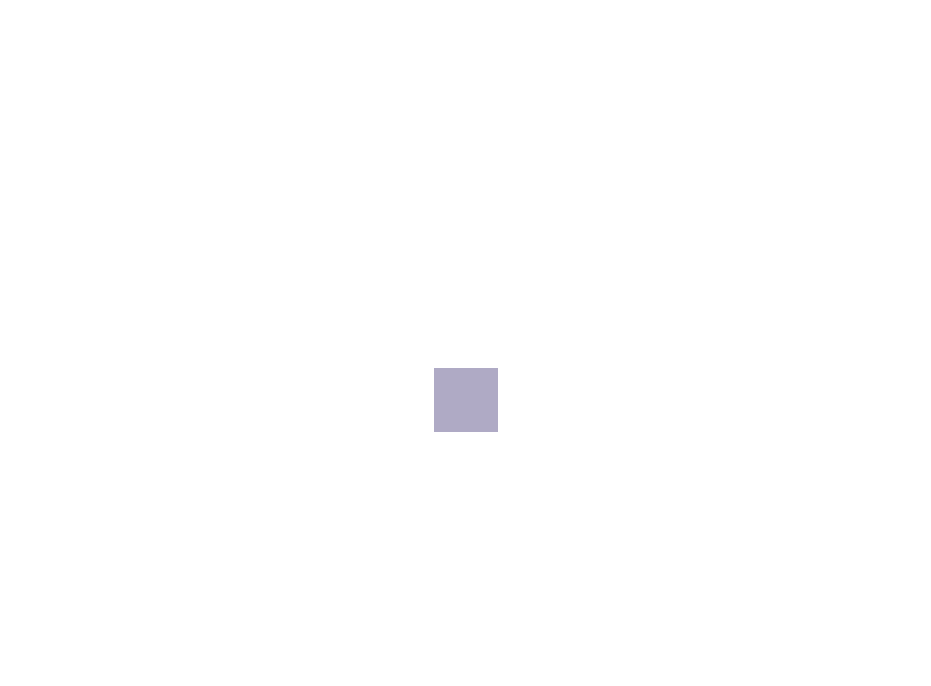
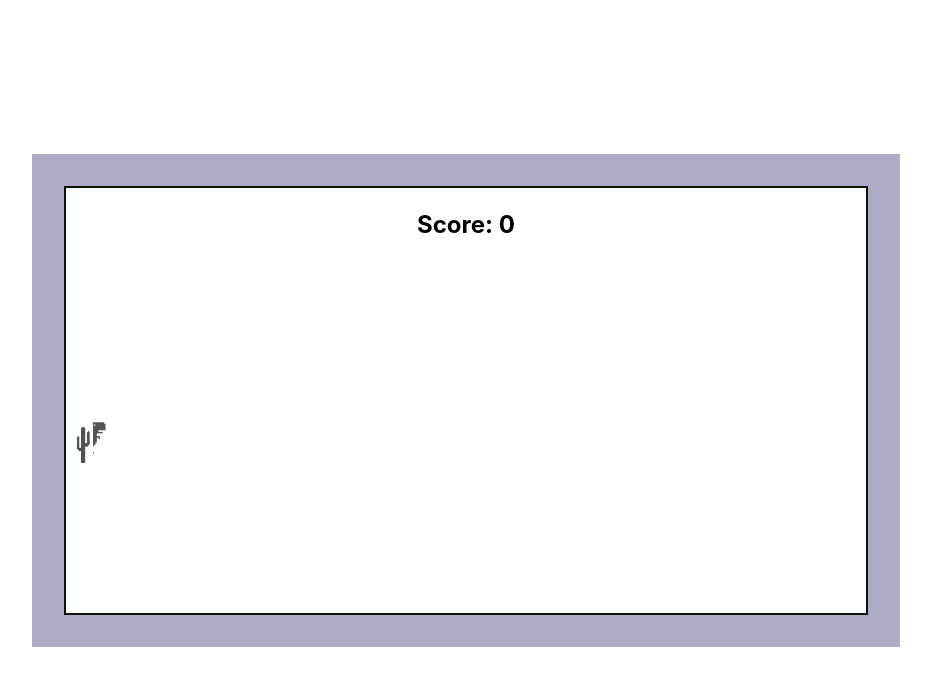
Before and after one commit to GDSC-UVic/dino-clone, a React (Vite) app in the folder dino-game-new/: page / in a window 1280 px wide. Shown: the top 686 px of the page, without its empty margins (174-1105 px from the left). Built offline with nearby package versions, Linux system fonts and the light colour scheme.

Commit message:
section 1 answers
code answer for section 1

```diff
--- a/dino-game-new/src/components/Dino/Dino.jsx
+++ b/dino-game-new/src/components/Dino/Dino.jsx
@@ -1,34 +1,34 @@
-// DO: import useState hook and useRef hook
-// Code goes here
+// import useState hook and useRef hook
+import React, { useRef, useState } from "react";
 // DO: import css file
-// Code goes here
+import "./Dino.css";
 
 function Dino() {
   // DO: ref to get 'dino' html element in js
   // Code goes here
-
+  const dinoRef = useRef();
   // DO: ref to get 'cactus' html element in js
   // Code goes here
-
+  const cactusRef = useRef();
   // DO: create state for score
   // DO: set initial score to 0
   // Hint! use useState hook
   // Code goes here
-
+  const [score, setScore] = useState(0);
 
   return (
     <div className="game">
       {/* DO: using the h2 tag create a score board */}
       {/* Hint! Make use of the usestate you created */}
-      {/* Code goes here */}
+      <h2>Score: {score}</h2>
 
       {/* DO: create the dino */}
       {/* Hint! Make use of the useRef */}
-      {/* Code goes here */}
+      <div id="dino" ref={dinoRef}></div>
 
       {/* DO: create the cactus */}
       {/* Hint! Make use of the useRef */}
-      {/* Code goes here */}
+      <div id="cactus" ref={cactusRef}></div>
     </div>
   );
 }
```
